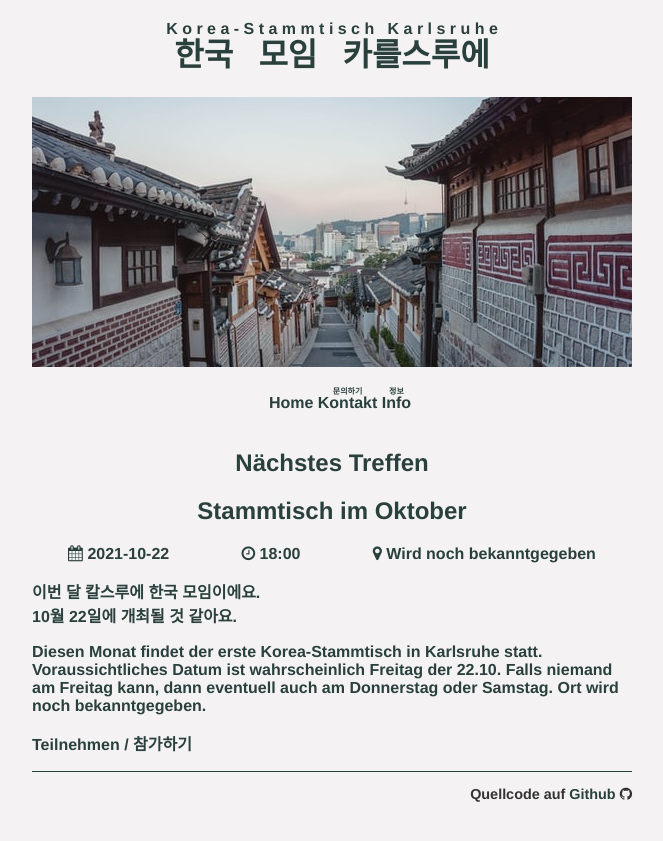
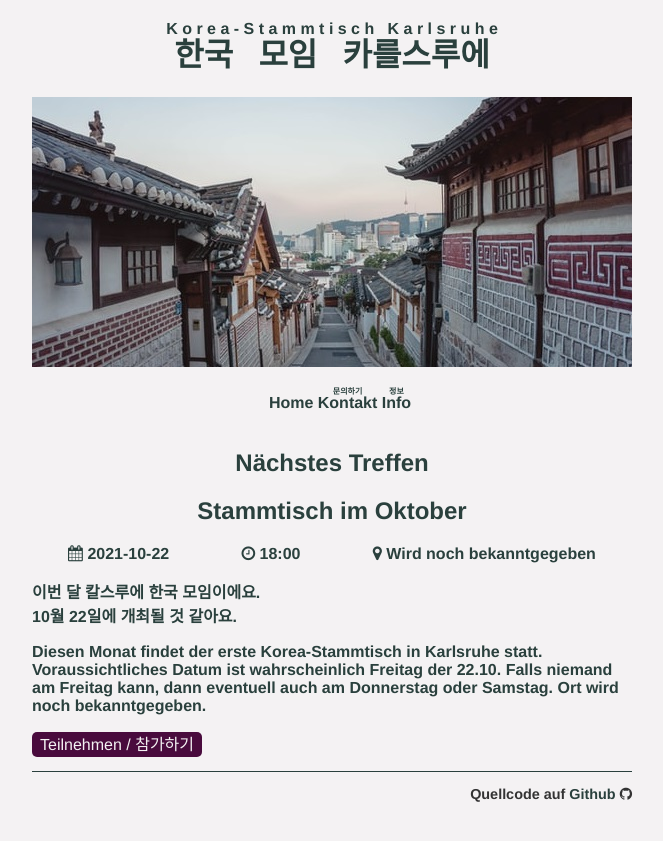
Before and after one commit to korea-stammtisch-karlsruhe/korea-stammtisch-karlsruhe.github.io, a Jekyll site: the page built from index.html, in a window 1280 px wide. Shown: the top 841 px of the page, without its empty margins (308-971 px from the left). Built offline with Jekyll 4.4.1, drawn with Linux system fonts in a browser that asks for light colours.

Commit message:
Add color to poll link

```diff
--- a/_sass/main.scss
+++ b/_sass/main.scss
@@ -1,6 +1,7 @@
 $link-color: #2A403D;
 $link-color-hover: #748B6F;
 $background-color: #F4F2F3;
+$button-color: #490b3d;
 
 * {
     border: 0;
@@ -46,7 +47,14 @@ a {
         text-decoration: underline;
     }
 }
-
+a[href^="https://nuudel.digitalcourage.de/"] {
+    background: $button-color;
+    border-radius: 5px;
+    padding: 4px 8px;
+    font-weight: 500;
+    color: $background-color;
+    text-align: center;
+}
 ul {
     padding-left: 1em;
 }
```
